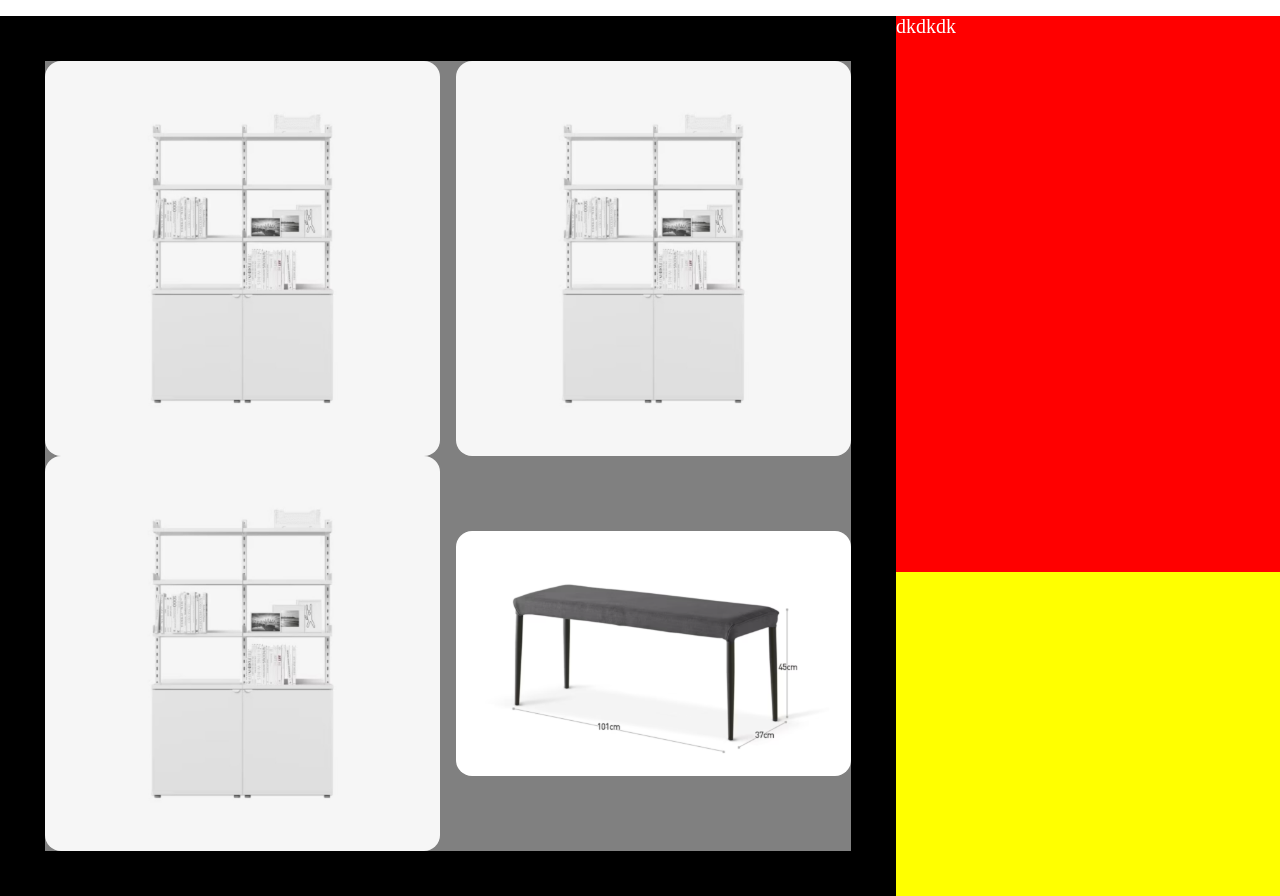
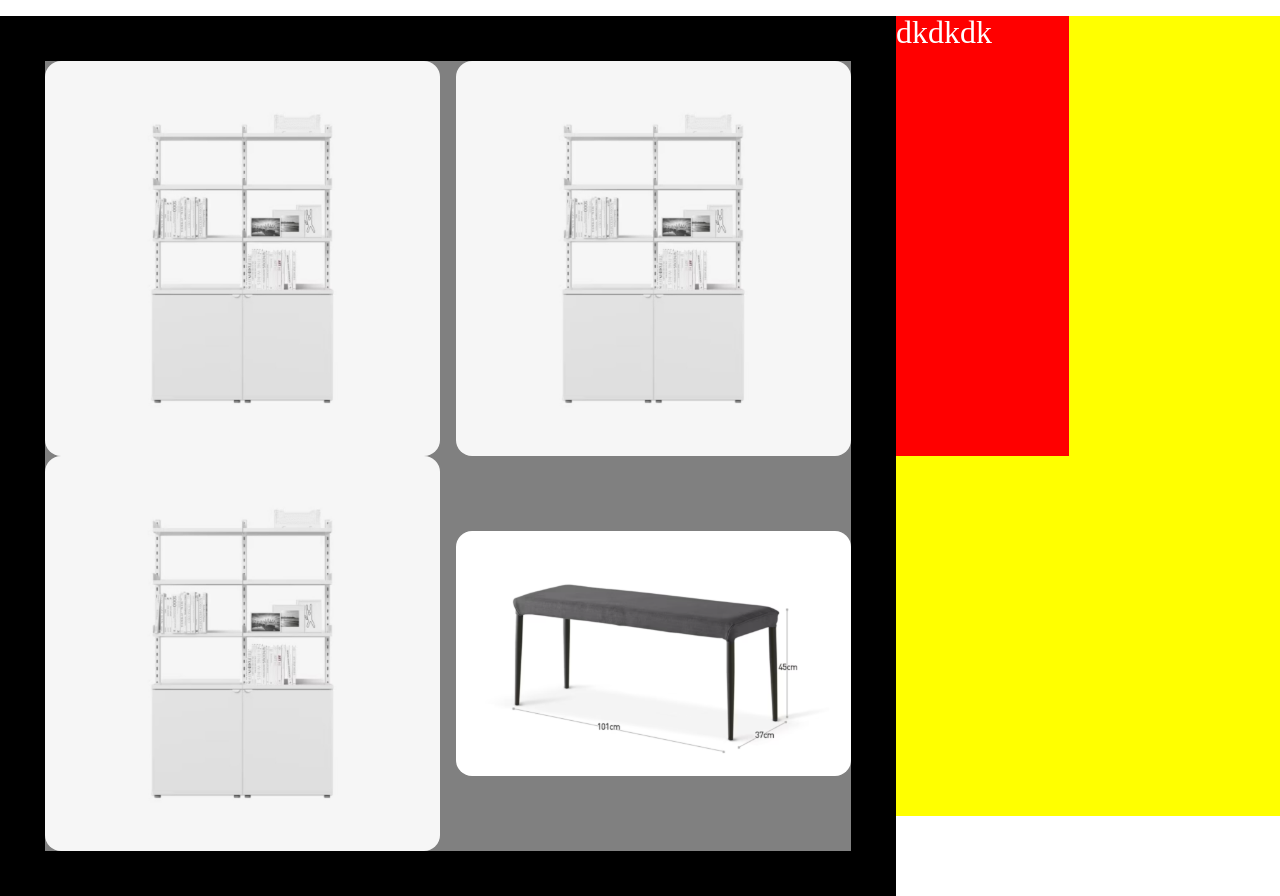
Before and after one commit to wecode-bootcamp-korea/48-2nd-5ronaminC-frontend, a React (Create React App) app: page /product-detail in a window 1280 px wide. Built offline with nearby package versions, Linux system fonts and the light colour scheme.

Commit message:
Add: Product Detail 레이아웃 작업 중

```diff
--- a/src/pages/ProductDetail/ProductDetail.jsx
+++ b/src/pages/ProductDetail/ProductDetail.jsx
@@ -14,11 +14,15 @@ const ProductDetail = () => {
       {/* <Nav /> */}
       <h1>제품 상세 페이지</h1>
       <div className="productInfo">
-        <div className="productDetailInfo">
-          <ProductImages />
-          <ProductDetailInfo />
-          <ProductReview />
-          <ProductQnA />
+        <div className="productDetailAll">
+          <div className="poductImages">
+            <ProductImages />
+          </div>
+          <div className="productDetail">
+            <ProductDetailInfo />
+            <ProductReview />
+            <ProductQnA />
+          </div>
         </div>
         <div className="productName">
           <ProductNameInfo />
--- a/src/pages/ProductDetail/ProductDetail.scss
+++ b/src/pages/ProductDetail/ProductDetail.scss
@@ -5,16 +5,24 @@
 .productInfo {
   display: flex;
 
-  .productDetailInfo {
+  .productDetailAll {
     display: flex;
     width: 70%;
     height: 100%;
     background-color: black;
+
+    .poductImages {
+      display: flex;
+      height: 70%;
+    }
+    .productDetail {
+      display: flex;
+    }
   }
-
   .productName {
     display: flex;
     width: 30%;
+    height: 100vh;
     background-color: yellow;
   }
 }
--- a/src/pages/ProductDetail/components/ProductNameInfo.scss
+++ b/src/pages/ProductDetail/components/ProductNameInfo.scss
@@ -1,13 +1,14 @@
 @import '/src/style/variables.scss';
 
 .ProductNameInfo {
-  width: 454px;
-  height: 556px;
   position: sticky;
+  width: 45%;
+  height: 55%;
   top: 0;
   background-color: red;
   color: white;
-  font-size: 20px;
+  font-size: 2rem;
+
   .dk {
     position: sticky;
     top: 10px;
```
